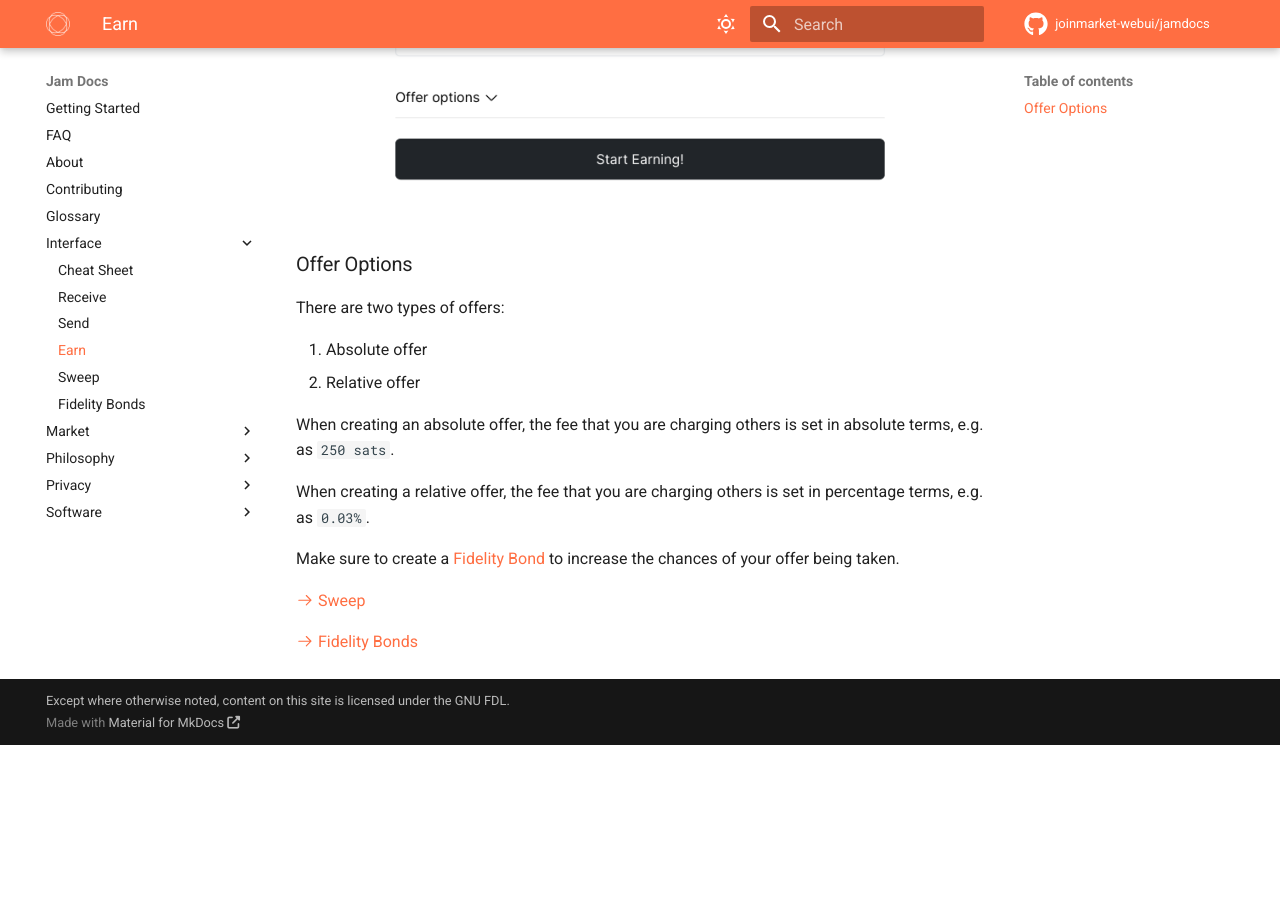
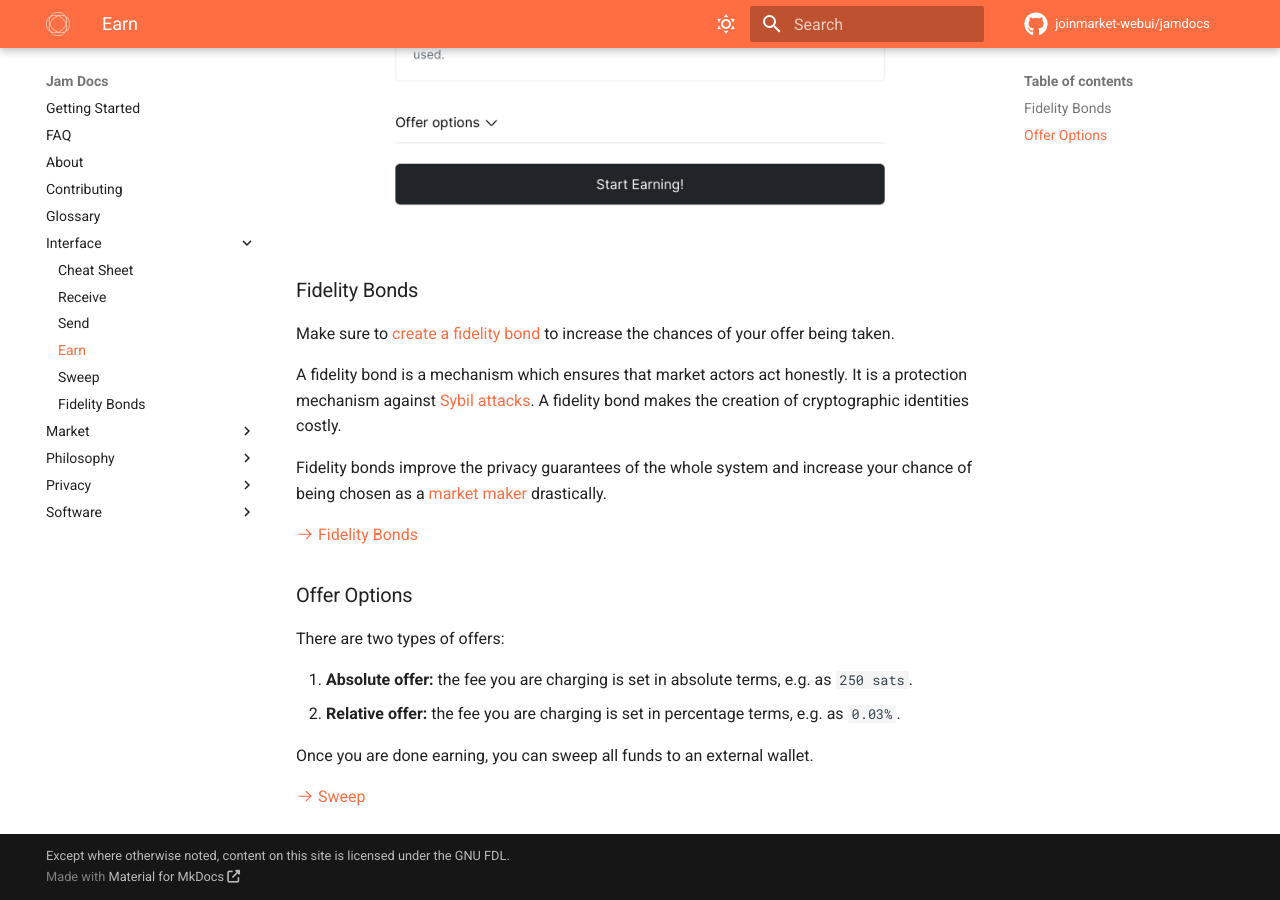
Before and after one commit to joinmarket-webui/jamdocs, an MkDocs documentation site: the page built from docs/interface/03-earn.md, in a window 1280 px wide and 900 px high, scrolled down 929 px. Built offline with MkDocs 1.6.1 and Material for MkDocs 9.7.7, drawn with Linux system fonts in a browser that asks for light colours; nearby versions of some CDN libraries; comment, search, counter and statistics services are not loaded; before the commit the page ends 1674 px from its top, so only the background shows below that; some of the changed text lies outside the part shown.

Commit message:
feat(earn): update text; add fidelity bonds

```diff
--- a/docs/interface/03-earn.md
+++ b/docs/interface/03-earn.md
@@ -1,31 +1,43 @@
 # Earn
 
-Use the 'Earn' tab to earn sats.
+Use the 'Earn' tab to earn [sats][sats] by offering liquidity to other market
+participants. You will be acting as a [market maker][maker]. Creating a
+[fidelity bond][bond] is recommended.
+
+[sats]: /glossary/#sats
+[bond]: /glossary/#fidelity-bond
 
 ![](../assets/interface/earn.png#only-dark)
 
 ![](../assets/interface/earn-light.png#only-light)
 
+### Fidelity Bonds
+
+Make sure to [create a fidelity bond][fb] to increase the chances of your offer
+being taken.
+
+A fidelity bond is a mechanism which ensures that market actors act honestly. It
+is a protection mechanism against [Sybil attacks][sybil]. A fidelity bond makes
+the creation of cryptographic identities costly.
+
+Fidelity bonds improve the privacy guarantees of the whole system and increase
+your chance of being chosen as a [market maker][maker] drastically.
+
+[:octicons-arrow-right-24: Fidelity Bonds][fb]
+
+[fb]: fidelity-bonds.md
+[sybil]: /glossary/#sybil-attack
+[maker]: /glossary/#maker
+
 ### Offer Options
 
 There are two types of offers:
 
-1. Absolute offer
-2. Relative offer
+1. **Absolute offer:** the fee you are charging is set in absolute terms, e.g. as `250 sats`.
+2. **Relative offer:** the fee you are charging is set in percentage terms, e.g. as `0.03%`.
 
-When creating an absolute offer, the fee that you are charging others is set in
-absolute terms, e.g. as `250 sats`.
-
-When creating a relative offer, the fee that you are charging others is set in
-percentage terms, e.g. as `0.03%`.
-
-Make sure to create a [Fidelity Bond][fb] to increase the chances of your offer being taken.
+Once you are done earning, you can sweep all funds to an external wallet.
 
 [:octicons-arrow-right-24: Sweep][sweep]
 
-[:octicons-arrow-right-24: Fidelity Bonds][fb]
-
-
 [sweep]: 04-sweep.md
-
-[fb]: fidelity-bonds.md
```
